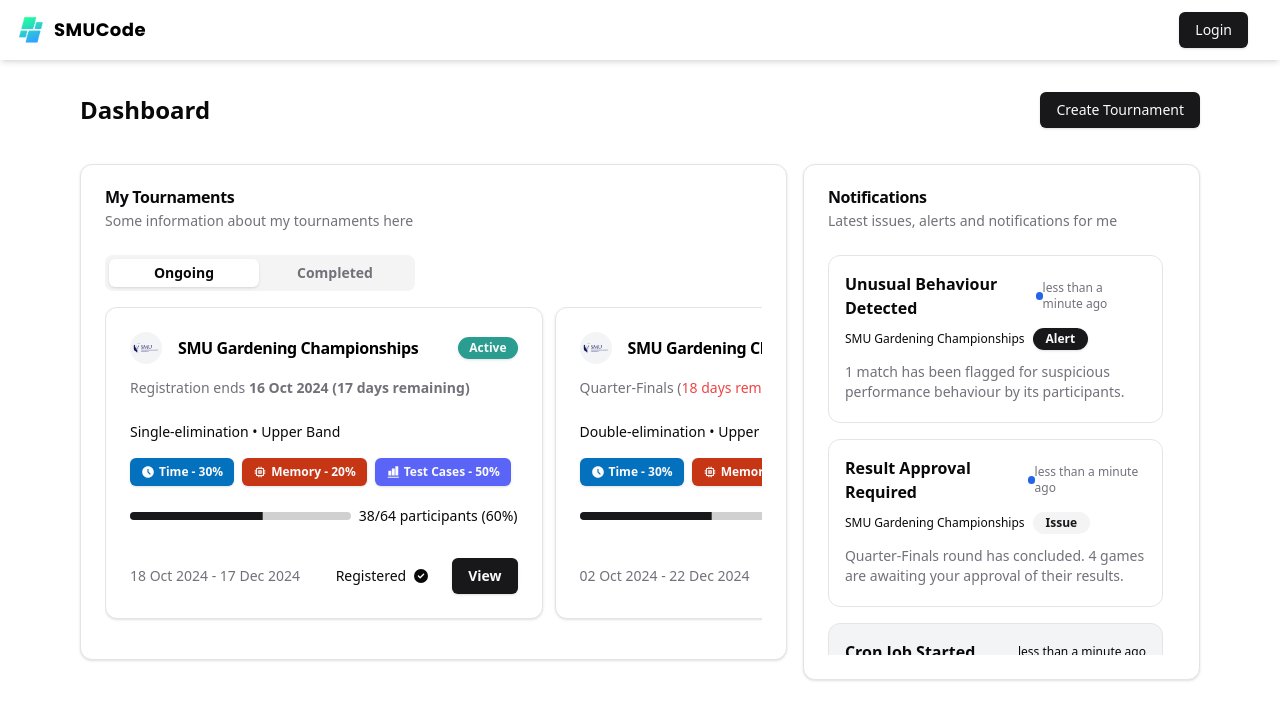
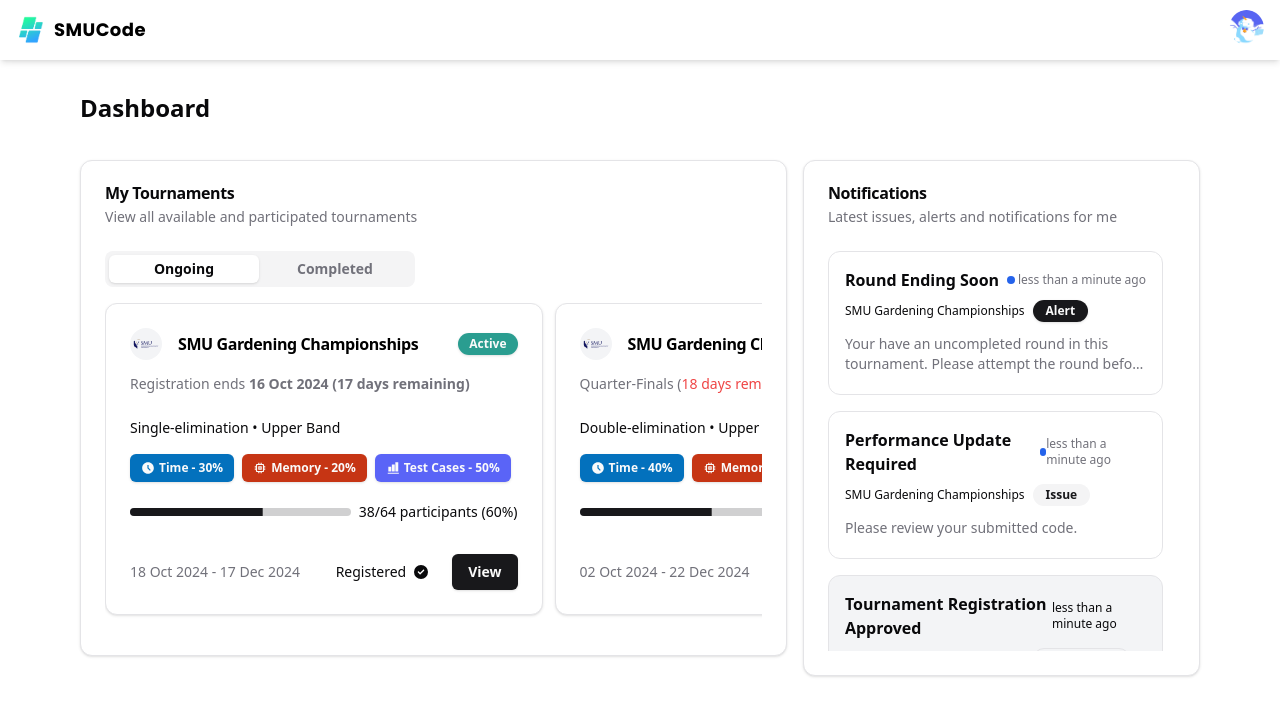
Before and after one commit to cs203-2024/smucode-frontend, a Next.js app: page /dashboard in a window 1280 px wide. Shown: the top 720 px of the page. Built offline with nearby package versions, Linux system fonts and the light colour scheme.

Commit message:
Implement conditional rendering for TournamentCard, UserTournamentCard and NotificationCard based on user role

```diff
--- a/app/dashboard/page.tsx
+++ b/app/dashboard/page.tsx
@@ -9,23 +9,24 @@ import { useUserContext } from '@/context/UserContext';
 import { User } from "@/components/types";
 
 export default function Home() {
-    const { user, loading, login, logout } = useUserContext();
+    const { user, logout } = useUserContext();
 
 
+    if (user) {
       return (
         <main className="flex-col flex min-h-full flex gap-3 items-start justify-center py-8 px-20 mt-[60px]">
           <div className="w-full flex justify-between items-center space-between mb-6">
             <div className="text-2xl font-bold text-left">Dashboard</div>
-          {/* {user.role === "admin" ? (
+            {user.role === "admin" ? (
               <Link href={`/tournaments/create`}>
                 <Button>Create Tournament</Button>
               </Link>
             ):(
               <div></div>
-          )} */}
-          <Link href={`/tournaments/create`}>
+            )}
+            {/* <Link href={`/tournaments/create`}>
                 <Button>Create Tournament</Button>
-          </Link>
+            </Link> */}
           </div>
 
           <div className="w-full grid grid-cols-11 gap-4">
@@ -39,3 +40,13 @@ export default function Home() {
         </main>
       )
     }
+
+    return (
+      <main className="flex flex-col justify-center items-center mt-[60px] w-full min-h-full p-60">
+        <div className="text-lg p-4">401 | You need to login dude.</div>
+        <Link href={`/login`}>
+          <Button>Login</Button>
+        </Link>
+      </main>
+    )
+}
--- a/components/home/NotificationCard.tsx
+++ b/components/home/NotificationCard.tsx
@@ -17,9 +17,11 @@ import {
     CardHeader,
     CardTitle,
 } from "@/components/ui/card";
-import { notificationData } from "./testdata"
+import { notificationData, userNotificationData } from "./testdata"
+import { useUserContext } from '@/context/UserContext';
 
 export default function NotificationCard() {
+    const { user, logout } = useUserContext();
     return (
         <div>
             <Card className='w-full h-full'>
@@ -30,8 +32,46 @@ export default function NotificationCard() {
                 <CardContent className='w-full'>
 
                     <ScrollArea className='h-[50vh] pr-3'>
-                        {notificationData.map((data) => (
-                            <Link key={data.id} href={`tournaments/${data.id}`}>
+                        {user?.role === "admin" ?
+                        notificationData.map((data) => (
+                            <Link key={data.id} href={`tournaments/${data.id}/overview`}>
+                                <div className={cn(
+                                    "flex w-full flex-col gap-1 p-4 border-solid border-[1px] mb-4 rounded-xl",
+                                    data.read ? "bg-gray-100":"bg-white hover:bg-gray-100"
+                                )}>
+                                    <div className="flex items-center">
+                                        <div className="flex items-center gap-2">
+                                            <div className="font-semibold">{data.message}</div>
+                                            {!data.read && (
+                                                <span className="flex h-2 w-2 rounded-full bg-blue-600" />
+                                            )}
+                                        </div>
+                                        <div
+                                            className={cn(
+                                                "ml-auto text-xs",
+                                                data.read ? "text-foreground":"text-muted-foreground"
+                                            )}
+                                            >
+                                            {formatDistanceToNow(data.datetime, {
+                                                addSuffix: true,
+                                            })}
+                                        </div>
+                                    </div>
+                                    <div className='flex justify-start items-center gap-2 py-1'>
+                                        <div className="text-xs font-medium">{data.tournament.name}</div>
+                                        <Badge variant={getBadgeVariantFromLabel(data.category)} className='px-3 py-[2px] rounded-full text-xs font-semibold'>
+                                            {capitalise(data.category)}
+                                        </Badge>
+                                    </div>
+                                    <div className="line-clamp-2 text-sm text-muted-foreground py-1">
+                                        {data.description}
+                                    </div>
+                                </div>
+                            </Link>
+                        ))
+                        :
+                        userNotificationData.map((data) => (
+                            <Link key={data.id} href={`tournaments/${data.id}/overview`}>
                                 <div className={cn(
                                     "flex w-full flex-col gap-1 p-4 border-solid border-[1px] mb-4 rounded-xl",
                                     data.read ? "bg-gray-100":"bg-white hover:bg-gray-100"
--- a/components/home/TournamentCard.tsx
+++ b/components/home/TournamentCard.tsx
@@ -92,7 +92,7 @@ export default function TournamentCard(data: TournamentCardInfo) {
                 <CardDescription className='py-2'>
                     {getFormattedDate(data.startDate)} - {getFormattedDate(data.endDate)}
                 </CardDescription>
-                <Link href={`tournaments/${data.id}`}>
+                <Link href={`tournaments/${data.id}/overview`}>
                     <Button className='font-semibold'>Manage</Button>
                 </Link>
             </CardFooter>
--- a/components/home/TournamentCardWrapper.tsx
+++ b/components/home/TournamentCardWrapper.tsx
@@ -22,15 +22,19 @@ import { TournamentCardInfo } from '../types';
 import { UserTournamentCardInfo } from '../types';
 import { tournamentCardData } from './testdata';
 import { userTournamentCardData } from './testdata';
+import { useUserContext } from '@/context/UserContext';
 
 export default function TournamentCardWrapper() {
+    const { user, logout } = useUserContext();
 
     return (
         <div>
             <Card className='w-full'>
                 <CardHeader>
                     <CardTitle>My Tournaments</CardTitle>
-                    <CardDescription>Some information about my tournaments here</CardDescription>
+                    <CardDescription>
+                        {user?.role === "admin" ? "Manage all tournaments created by me":"View all available and participated tournaments"}
+                    </CardDescription>
                 </CardHeader>
                 <CardContent>
                     <Tabs defaultValue="ongoing" className="w-full">
@@ -42,12 +46,17 @@ export default function TournamentCardWrapper() {
                             <TabsContent value="ongoing" className='w-full'>
                                 <ScrollArea className='max-w-9/12 whitespace-nowrap'>
                                     <div className='flex justify-start items-center gap-3 pb-4'>
+                                        {user?.role === "admin" ? tournamentCardData.filter((item) => item.status === "active").map((data) => (
+                                            <TournamentCard key={data.id} {...data as TournamentCardInfo} />
+                                        )):userTournamentCardData.filter((item) => item.status === "active").map((data) => (
+                                            <UserTournamentCard key={data.id} {...data as UserTournamentCardInfo} />
+                                        ))}
                                         {/* {tournamentCardData.filter((item) => item.status === "active").map((data) => (
                                             <TournamentCard key={data.id} {...data as TournamentCardInfo} />
                                         ))}                                */}
-                                        {userTournamentCardData.filter((item) => item.status === "active").map((data) => (
+                                        {/* {userTournamentCardData.filter((item) => item.status === "active").map((data) => (
                                             <UserTournamentCard key={data.id} {...data as UserTournamentCardInfo} />
-                                        ))}
+                                        ))} */}
                                     </div>
                                     <ScrollBar orientation="horizontal" />
                                 </ScrollArea>
@@ -55,12 +64,17 @@ export default function TournamentCardWrapper() {
                             <TabsContent value="completed" className='w-full'>
                                 <ScrollArea className='max-w-9/12 whitespace-nowrap'>
                                     <div className='flex justify-start items-center gap-3 pb-4'>
+                                        {user?.role === "admin" ? tournamentCardData.filter((item) => item.status != "active").map((data) => (
+                                            <TournamentCard key={data.id} {...data as TournamentCardInfo} />
+                                        )):userTournamentCardData.filter((item) => item.status != "active").map((data) => (
+                                            <UserTournamentCard key={data.id} {...data as UserTournamentCardInfo} />
+                                        ))}
                                         {/* {tournamentCardData.filter((item) => item.status != "active").map((data) => (
                                             <TournamentCard key={data.id} {...data as TournamentCardInfo} />
                                         ))}                               */}
-                                        {userTournamentCardData.filter((item) => item.status != "active").map((data) => (
+                                        {/* {userTournamentCardData.filter((item) => item.status != "active").map((data) => (
                                             <UserTournamentCard key={data.id} {...data as UserTournamentCardInfo} />
-                                        ))}
+                                        ))} */}
                                     </div>
                                     <ScrollBar orientation="horizontal" />
                                 </ScrollArea>
--- a/components/home/UserTournamentCard.tsx
+++ b/components/home/UserTournamentCard.tsx
@@ -128,7 +128,7 @@ export default function UserTournamentCard(data: UserTournamentCardInfo) {
                             <div className='flex justify-center items-center text-gray-500 font-semibold text-sm px-2 gap-2'>Closed</div>
                         )
                     )}
-                    <Link href={`tournaments/${data.id}`}>
+                    <Link href={`tournaments/${data.id}/overview`}>
                         <Button className='font-semibold'>View</Button>
                     </Link>
                 </div>
--- a/components/home/testdata.tsx
+++ b/components/home/testdata.tsx
@@ -82,9 +82,9 @@ export const tournamentCardData = [
         "signUpPercentage": 60,
         "actualSignUp": 38,
         "capacity": 64,
-        "timeWeight": 30,
-        "memWeight": 20,
-        "testCaseWeight": 50,
+        "timeWeight": 40,
+        "memWeight": 15,
+        "testCaseWeight": 45,
         "currentRound": "Quarter-Finals",
         "roundEnds": new Date("2024-10-17T03:24:00"),
     },
@@ -203,9 +203,9 @@ export const userTournamentCardData = [
         "signUpPercentage": 60,
         "actualSignUp": 38,
         "capacity": 64,
-        "timeWeight": 30,
-        "memWeight": 20,
-        "testCaseWeight": 50,
+        "timeWeight": 40,
+        "memWeight": 15,
+        "testCaseWeight": 45,
         "currentRound": "Quarter-Finals",
         "roundEnds": new Date("2024-10-17T03:24:00"),
         "signedUp": true,
@@ -306,3 +306,54 @@ export const userTournamentCardData = [
         "placing": -1,
     },
 ]
+
+export const userNotificationData = [
+    {
+        "id": 1,
+        "category": "alert",
+        "message": "Round Ending Soon",
+        "description": "Your have an uncompleted round in this tournament. Please attempt the round before it ends. Failure to do so will result in a walkover for your opponent",
+        "datetime": new Date(),
+        "tournament": {
+            "id": 1,
+            "name": "SMU Gardening Championships"
+        },
+        "read": false
+    },
+    {
+        "id": 2,
+        "category": "issue",
+        "message": "Performance Update Required",
+        "description": "Please review your submitted code.",
+        "datetime": new Date(),
+        "tournament": {
+            "id": 1,
+            "name": "SMU Gardening Championships"
+        },
+        "read": false
+    },
+    {
+        "id": 3,
+        "category": "notification",
+        "message": "Tournament Registration Approved",
+        "description": "Congratulations! You have been accepted into this tournament, which will commence on 14 Oct 2024, 12:00",
+        "datetime": new Date(),
+        "tournament": {
+            "id": 1,
+            "name": "SMU Gardening Championships"
+        },
+        "read": true
+    },
+    {
+        "id": 4,
+        "category": "notification",
+        "message": "Test Message",
+        "description": "This is some text that is supposed to be very long to check if the line clamp function works properly because I cannot think of any other way to test this functionality.",
+        "datetime": new Date(),
+        "tournament": {
+            "id": 1,
+            "name": "SMU Gardening Championships"
+        },
+        "read": true
+    },
+]
--- a/context/UserContext.tsx
+++ b/context/UserContext.tsx
@@ -7,6 +7,21 @@ const UserContext = createContext<UserContextType | undefined>(undefined);
 
 export const UserProvider = ({ children }: { children: ReactNode }) => {
   const [user, setUser] = useState<User | null>(null);
+
+  useEffect(() => {
+    const dummyAdminUser: User = {
+      username: "adminDaddy",
+      email: "admin@example.com",
+      profileImageUrl: null,
+      role: "user", // Role is "admin"
+      mu: 25,
+      sigma: 8.333,
+      skillIndex: 0,
+    };
+
+    // Set the dummy user with the admin role
+    setUser(dummyAdminUser);
+  }, []);
 
   const logout = async () => {
     try {
--- a/package.json
+++ b/package.json
@@ -28,8 +28,8 @@
     "@radix-ui/react-slot": "^1.1.0",
     "@radix-ui/react-tabs": "^1.1.0",
     "@radix-ui/react-tooltip": "^1.1.2",
+    "@tanstack/react-table": "^8.20.5",
     "axios": "^1.7.7",
-    "@tanstack/react-table": "^8.20.5",
     "class-variance-authority": "^0.7.0",
     "clsx": "^2.1.1",
     "date-fns": "^3.6.0",
@@ -50,6 +50,7 @@
     "zod": "^3.23.8"
   },
   "devDependencies": {
+    "@types/js-cookie": "^3.0.6",
     "@types/node": "^20",
     "@types/react": "^18",
     "@types/react-dom": "^18",
--- a/tailwind.config.ts
+++ b/tailwind.config.ts
@@ -22,10 +22,10 @@ const config: Config = {
   			sm: 'calc(var(--radius) - 4px)'
   		},
   		colors: {
-			ongoing: '#2a9d90',
-			timeWeight: "#0371bd",
-			memWeight: "#c63514",
-			testCaseWeight: "#5a64f7",
+			ongoing: '#2a9d90', //'#2a9d90',
+			timeWeight: "#0371bd", //'#0371bd',
+			memWeight: "#c63514", //'#c63514',
+			testCaseWeight: "#5a64f7", //'#5a64f7',
   			background: 'hsl(var(--background))',
   			foreground: 'hsl(var(--foreground))',
   			card: {
```
Also changed, not shown: 1 other file (tests, documents, lock files or other folders). Lines whose indentation alone changed are shown as unchanged.
